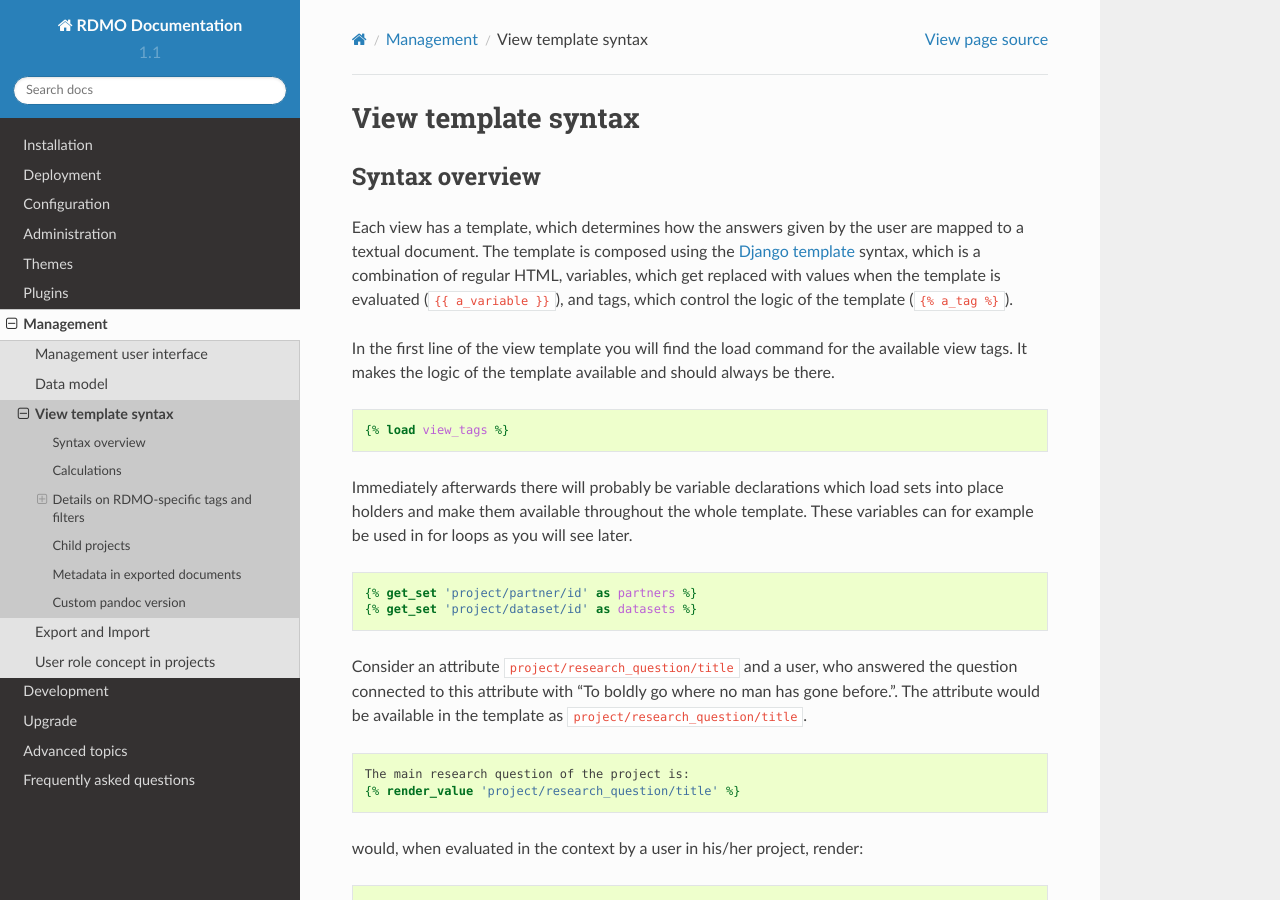
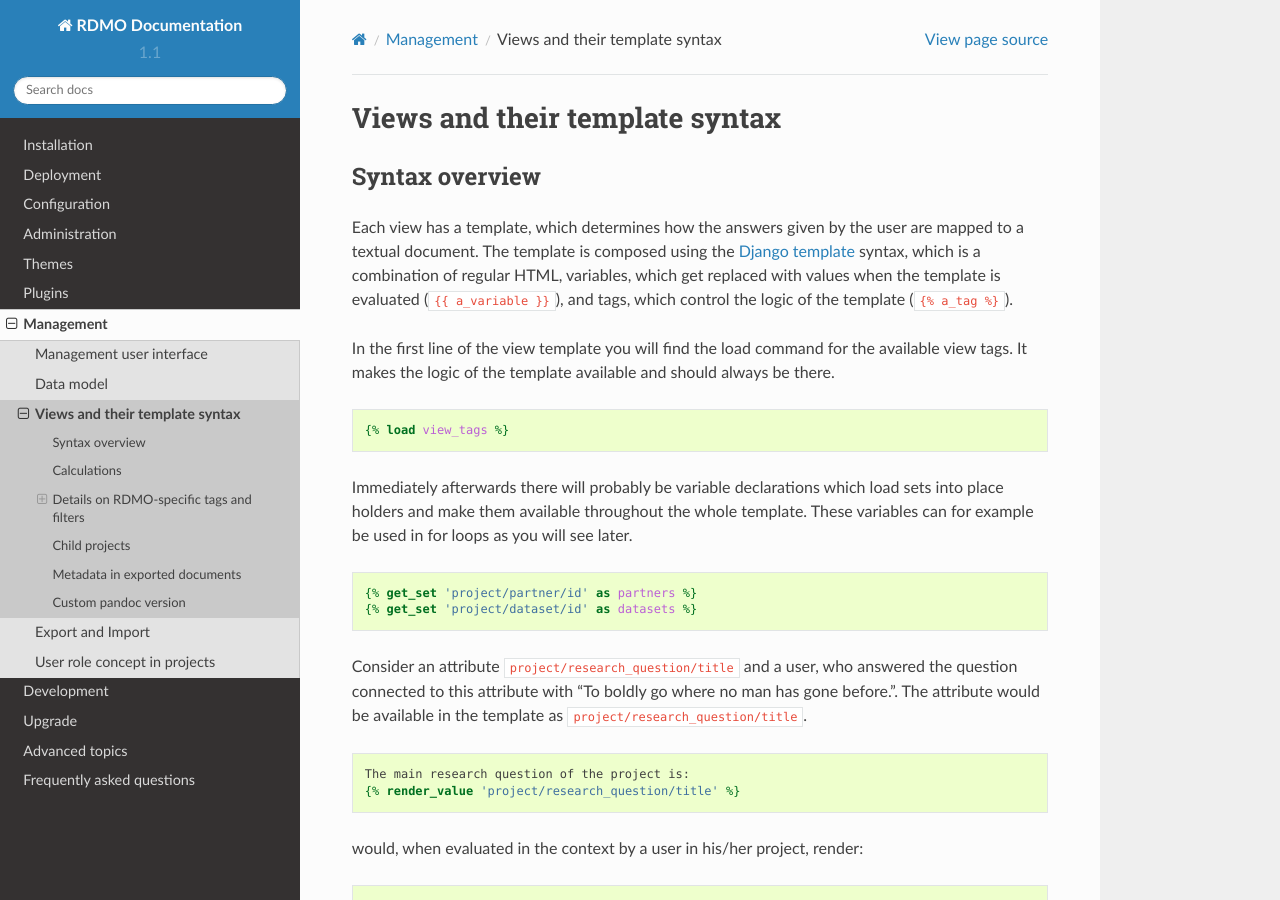
Before and after one commit to rdmorganiser/rdmo-docs, a Sphinx documentation site: the page built from docs/management/views.md, in a window 1280 px wide and 900 px high. Built offline with Sphinx 7.4.7 and the Read the Docs theme 2.0.0, drawn with Linux system fonts in a browser that asks for light colours.

Commit message:
chore: rename and change headings

````diff
--- a/docs/management/views.md
+++ b/docs/management/views.md
@@ -1,6 +1,6 @@
-## View template syntax
+# Views and their template syntax
 
-### Syntax overview
+## Syntax overview
 
 Each view has a template, which determines how the answers given by the user are mapped to a textual document. The template is composed using the [Django template](https://docs.djangoproject.com/en/stable/ref/templates/language/) syntax, which is a combination of regular HTML, variables, which get replaced with values when the template is evaluated (`{{ a_variable }}`), and tags, which control the logic of the template (`{% a_tag %}`).
 
@@ -80,7 +80,7 @@
 {% endfor %}
 ```
 
-### Calculations
+## Calculations
 
 You can do calculations in RDMO's view templates by using filters. The package RDMO utilizes is called [django-mathfilters](https://pypi.org/project/django-mathfilters). The following operations are supported. For more information please have a look into the django mathfilters documentation which can be found at the link mentioned before.
 
@@ -118,7 +118,7 @@
 
 Please consult the documentation of the Django template syntax for all the available tags and filters: https://docs.djangoproject.com/en/stable/ref/templates/language.
 
-### Details on RDMO-specific tags and filters
+## Details on RDMO-specific tags and filters
 
 The main method to access user data in the templates is the `{% get_values %}` tag. It can be used to get all values for an attribute from a project. The `set_prefix`, `set_index`, and `index` arguments can be used to restrict the query further:
 
@@ -189,7 +189,7 @@
 -> check the conditions only with values with the set_prefix=0
 ```
 
-#### Render values
+### Render values
 
 ```django
 {% render_value %} like {% get_value %} but renders the value in html
@@ -200,7 +200,7 @@
 {% render_set_value_inline_list %} like {% get_set_value %} but renders an inline list
 ```
 
-#### Filters
+### Filters
 
 ```django
 {{ value|is_true }} returns true if the value is set and not 'no' or something similar
@@ -209,7 +209,7 @@
 {{ value|is_not_empty }} returns true if the value is set
 ```
 
-### Child projects
+## Child projects
 
 If child projects exist, they can be accessed using `project.children` (direct children) and `project.descendants` (all descendants, e.g. children of children, etc.). The `project` keyword argument in the view tags are then used to select a particular project, e.g.:
 
@@ -227,7 +227,7 @@
 {% endfor %}
 ```
 
-### Metadata in exported documents
+## Metadata in exported documents
 
 RDMO's views can be exported as PDF documents or in other office compatible formats. These files are generated using Pandoc and can contain metadata. Pandoc is able to save metadata into exported documents. A mechanism RDMO can make use of.
 
@@ -249,7 +249,7 @@
 
 Pandoc does support saving metadata from version 2.3 upwards. Make sure to meet this requirement. If a lower version of Pandoc is installed RDMO won't export any metadata into the generated documents.
 
-### Custom pandoc version
+## Custom pandoc version
 
 It is possible to explicitly specify the location of the Pandoc binary. This is done by setting the `PYPANDOC_PANDOC` environment variable (see <https://github.com/JessicaTegner/pypandoc#specifying-the-location-of-pandoc-binaries>). This can be done in several ways, the easiest is probably to add the following code to your `config/settings/local.py`:
 
````
